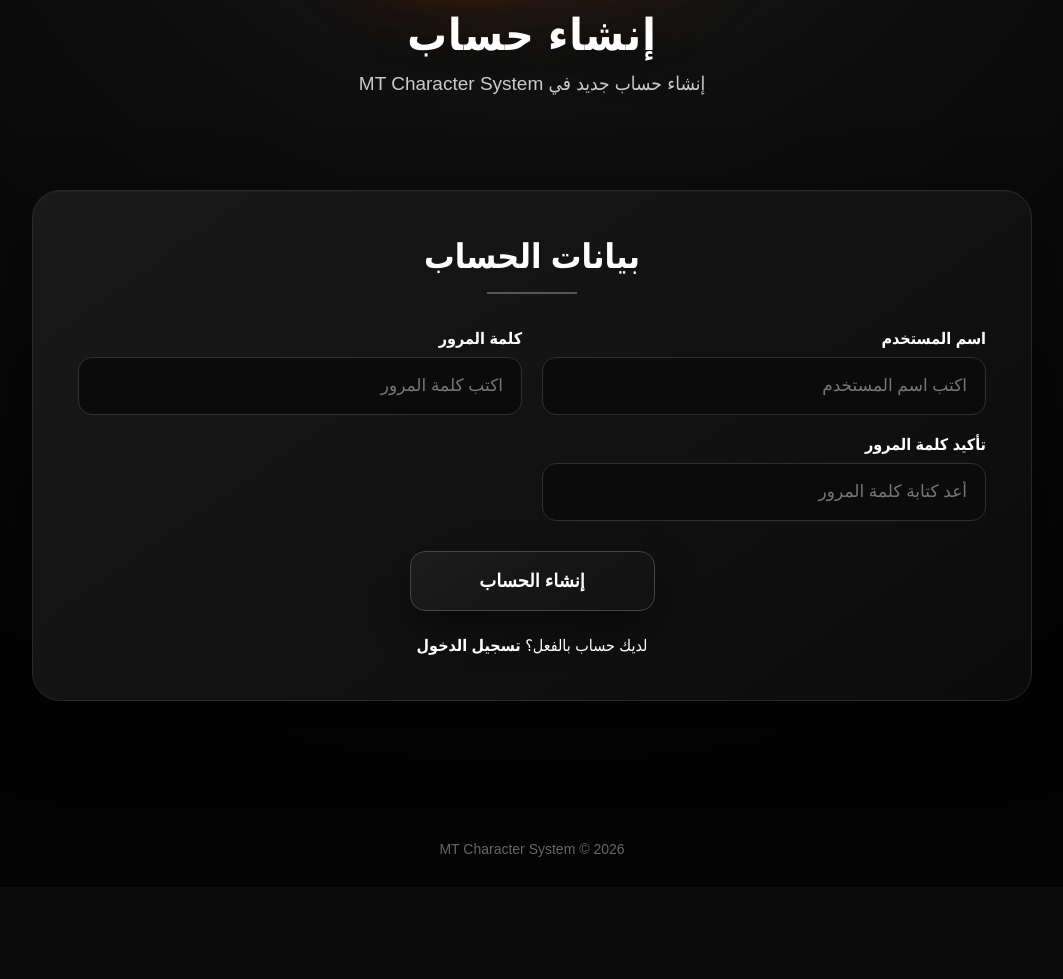
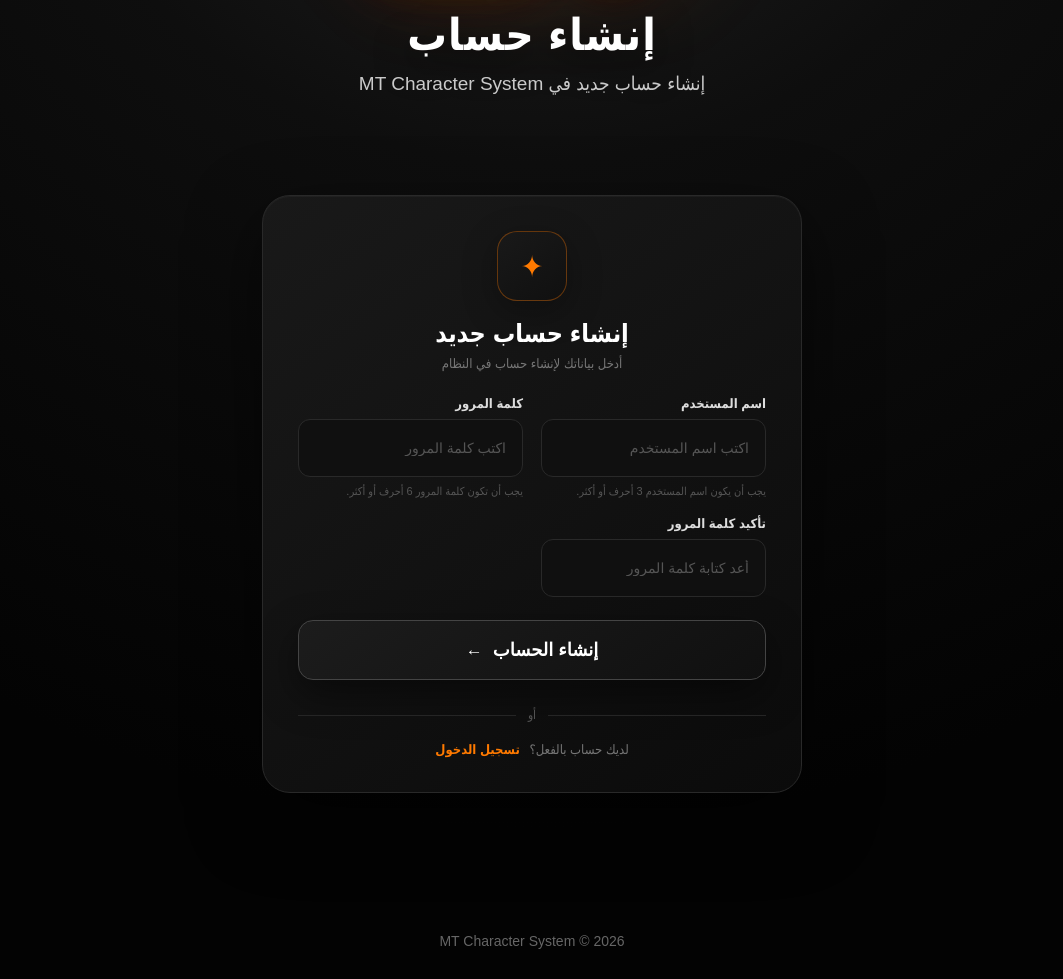
Before and after one commit to dahomaq37-jpg/-MT-Character-System, a Flask app: page /register in a window 1280 px wide. Shown: the part 234-1213 px from the top of the page, without its empty margins (108-1171 px from the left). Before the commit the page ends 1091 px from the top, so only its background shows below. Run offline with Flask 3, Linux system fonts and the light colour scheme.

Commit message:
Update register.html

```diff
--- a/templates/register.html
+++ b/templates/register.html
@@ -2,47 +2,88 @@
 <html lang="ar" dir="rtl">
 
 <head>
+
     <meta charset="UTF-8">
-    <meta name="viewport" content="width=device-width, initial-scale=1.0">
+
+    <meta name="viewport"
+          content="width=device-width, initial-scale=1.0">
 
     <title>إنشاء حساب - MT</title>
 
     <link rel="stylesheet"
           href="{{ url_for('static', filename='style.css') }}">
+
 </head>
+
 
 <body>
 
+
 <header class="hero">
 
-    <div class="mt-logo">MT</div>
+    <div class="mt-logo">
+        MT
+    </div>
 
     <div class="page-heading">
-        <h1>إنشاء حساب</h1>
-        <p>إنشاء حساب جديد في MT Character System</p>
+
+        <h1>
+            إنشاء حساب
+        </h1>
+
+        <p>
+            إنشاء حساب جديد في MT Character System
+        </p>
+
     </div>
 
 </header>
 
 
+
 <main class="character-page">
+
 
     <section class="characters-box character-register-box">
 
-        <div class="section-header">
-            <h2>بيانات الحساب</h2>
-            <span class="section-line"></span>
+
+        <div class="register-header">
+
+            <div class="register-icon">
+                ✦
+            </div>
+
+            <h2>
+                إنشاء حساب جديد
+            </h2>
+
+            <p>
+                أدخل بياناتك لإنشاء حساب في النظام
+            </p>
+
         </div>
 
 
+
         {% if error %}
-            <div class="empty">
-                {{ error }}
+
+            <div class="register-error">
+
+                ⚠️
+
+                <span>
+                    {{ error }}
+                </span>
+
             </div>
+
         {% endif %}
 
 
-        <form method="POST" class="character-form">
+
+        <form method="POST"
+              class="character-form register-form">
+
 
             <div class="form-group">
 
@@ -60,7 +101,12 @@
                     required
                 >
 
+                <small>
+                    يجب أن يكون اسم المستخدم 3 أحرف أو أكثر.
+                </small>
+
             </div>
+
 
 
             <div class="form-group">
@@ -79,7 +125,12 @@
                     required
                 >
 
+                <small>
+                    يجب أن تكون كلمة المرور 6 أحرف أو أكثر.
+                </small>
+
             </div>
+
 
 
             <div class="form-group">
@@ -101,35 +152,388 @@
             </div>
 
 
-            <button type="submit" class="register-button">
+
+            <button type="submit"
+                    class="register-button register-submit">
+
                 إنشاء الحساب
+
+                <span>
+                    ←
+                </span>
+
             </button>
+
 
         </form>
 
 
-        <div style="text-align:center; margin-top:25px; color:#fff;">
 
-            <span>لديك حساب بالفعل؟</span>
+        <div class="register-divider">
 
-            <a href="{{ url_for('login') }}"
-               style="color:#fff; font-weight:800; text-decoration:none;">
+            <span>
+                أو
+            </span>
 
+        </div>
+
+
+
+        <div class="login-link">
+
+            <span>
+                لديك حساب بالفعل؟
+            </span>
+
+            <a href="{{ url_for('login') }}">
                 تسجيل الدخول
-
             </a>
 
         </div>
 
+
     </section>
+
 
 </main>
 
 
+
 <footer>
+
     MT Character System © 2026
+
 </footer>
 
 
+
+<style>
+
+
+.character-register-box {
+
+    max-width: 540px;
+
+    margin: 45px auto;
+
+    padding: 35px;
+
+}
+
+
+.register-header {
+
+    text-align: center;
+
+    padding-bottom: 25px;
+
+}
+
+
+.register-icon {
+
+    width: 70px;
+
+    height: 70px;
+
+    margin: 0 auto 18px;
+
+    display: flex;
+
+    align-items: center;
+
+    justify-content: center;
+
+    border-radius: 20px;
+
+    background:
+        linear-gradient(
+            145deg,
+            #191919,
+            #101010
+        );
+
+    border: 1px solid
+        rgba(255, 122, 0, 0.35);
+
+    color: #ff7a00;
+
+    font-size: 30px;
+
+    font-weight: 900;
+
+    box-shadow:
+        0 10px 35px rgba(0, 0, 0, 0.3);
+
+}
+
+
+.register-header h2 {
+
+    margin: 0;
+
+    color: #fff;
+
+    font-size: 25px;
+
+    font-weight: 900;
+
+}
+
+
+.register-header p {
+
+    margin: 8px 0 0;
+
+    color: #777;
+
+    font-size: 13px;
+
+}
+
+
+.register-error {
+
+    display: flex;
+
+    align-items: center;
+
+    justify-content: center;
+
+    gap: 8px;
+
+    margin-bottom: 20px;
+
+    padding: 13px 15px;
+
+    border-radius: 12px;
+
+    background:
+        rgba(255, 60, 60, 0.08);
+
+    border: 1px solid
+        rgba(255, 60, 60, 0.25);
+
+    color: #ff7777;
+
+    font-size: 13px;
+
+    font-weight: 700;
+
+}
+
+
+.register-form {
+
+    gap: 18px;
+
+}
+
+
+.register-form .form-group {
+
+    display: flex;
+
+    flex-direction: column;
+
+    gap: 8px;
+
+}
+
+
+.register-form label {
+
+    color: #ddd;
+
+    font-size: 13px;
+
+    font-weight: 800;
+
+}
+
+
+.register-form input {
+
+    width: 100%;
+
+    box-sizing: border-box;
+
+    padding: 15px 16px;
+
+    border-radius: 12px;
+
+    border: 1px solid #292929;
+
+    outline: none;
+
+    background: #101010;
+
+    color: #fff;
+
+    font-size: 14px;
+
+    transition: .2s;
+
+}
+
+
+.register-form input::placeholder {
+
+    color: #555;
+
+}
+
+
+.register-form input:focus {
+
+    border-color:
+        rgba(255, 122, 0, 0.7);
+
+    box-shadow:
+        0 0 0 3px
+        rgba(255, 122, 0, 0.08);
+
+}
+
+
+.register-form small {
+
+    color: #555;
+
+    font-size: 11px;
+
+}
+
+
+.register-submit {
+
+    width: 100%;
+
+    display: flex;
+
+    align-items: center;
+
+    justify-content: center;
+
+    gap: 10px;
+
+    margin-top: 5px;
+
+    cursor: pointer;
+
+}
+
+
+.register-submit span {
+
+    font-size: 17px;
+
+}
+
+
+.register-divider {
+
+    display: flex;
+
+    align-items: center;
+
+    gap: 12px;
+
+    margin: 28px 0 20px;
+
+    color: #555;
+
+    font-size: 12px;
+
+}
+
+
+.register-divider::before,
+.register-divider::after {
+
+    content: "";
+
+    flex: 1;
+
+    height: 1px;
+
+    background: #252525;
+
+}
+
+
+.login-link {
+
+    text-align: center;
+
+    color: #777;
+
+    font-size: 13px;
+
+}
+
+
+.login-link a {
+
+    display: inline-block;
+
+    margin-right: 6px;
+
+    color: #ff7a00;
+
+    font-weight: 900;
+
+    text-decoration: none;
+
+    transition: .2s;
+
+}
+
+
+.login-link a:hover {
+
+    color: #ff9a3d;
+
+}
+
+
+@media (max-width: 600px) {
+
+    .character-register-box {
+
+        width: 92%;
+
+        box-sizing: border-box;
+
+        margin: 25px auto;
+
+        padding: 22px 16px;
+
+    }
+
+
+    .register-header h2 {
+
+        font-size: 21px;
+
+    }
+
+
+    .register-icon {
+
+        width: 60px;
+
+        height: 60px;
+
+        font-size: 26px;
+
+    }
+
+}
+
+</style>
+
+
 </body>
+
 </html>
```
